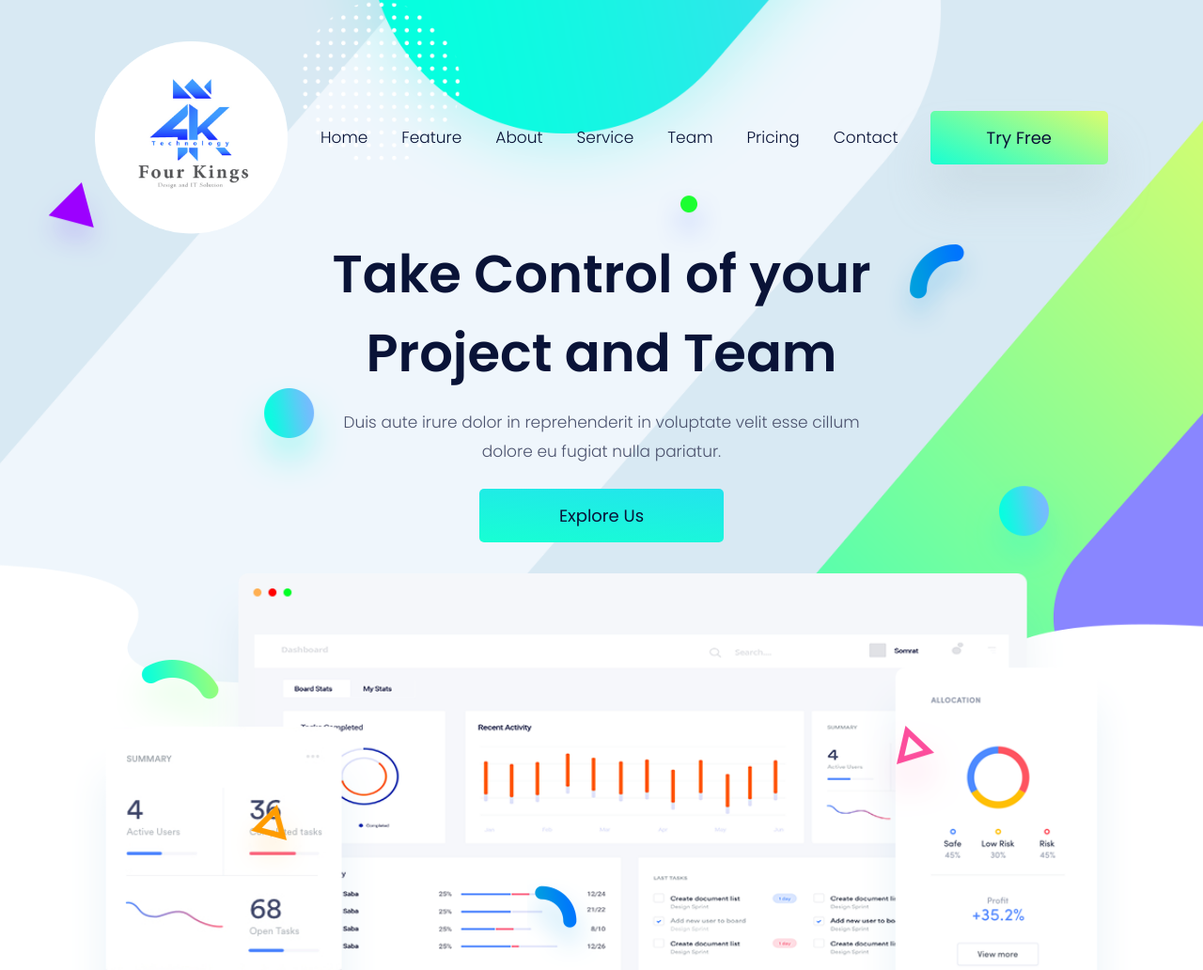
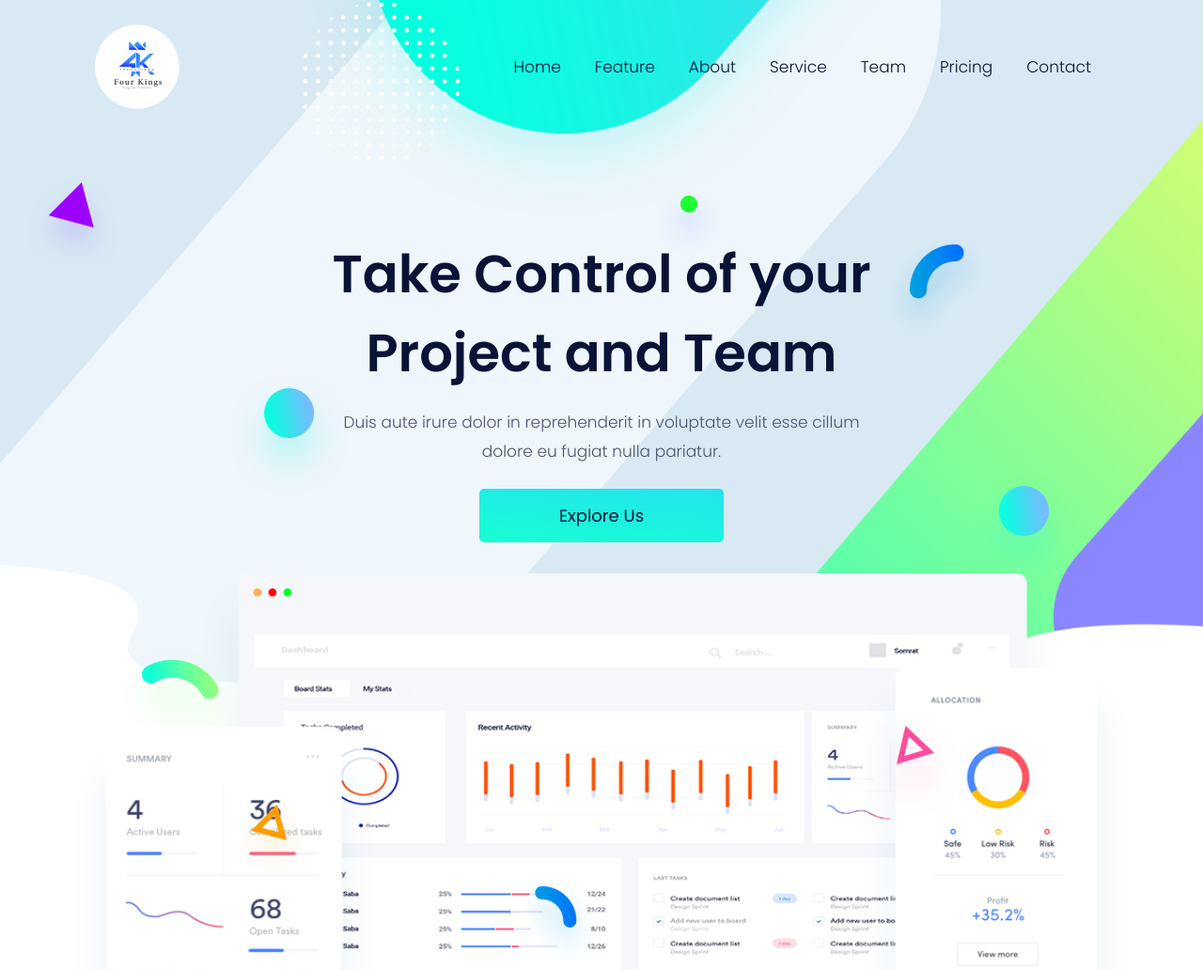
Before and after one commit to fourkingstechnology/profile-org, a plain HTML site: page index.html in a window 1280 px wide. Shown: the top 1032 px of the page at 94% size. Drawn offline with Linux system fonts and the light colour scheme.

Commit message:
update logo

```diff
--- a/index.html
+++ b/index.html
@@ -36,8 +36,10 @@
 <!-- navigation -->
 <section class="fixed-top navigation">
   <div class="container">
-    <nav class="navbar navbar-expand-lg navbar-light">
-      <a class="navbar-brand" href="index.html"><img src="images/4k.png" class="img-fluid" alt="logo"></a>
+    <nav class="navbar navbar-expand-md navbar-light">
+      <a class="navbar-brand" href="index.html">
+        <img src="images/4k.png" class="img-fluid" style="width: 90px;" alt="logo">
+      </a>
       <button class="navbar-toggler border-0" type="button" data-toggle="collapse" data-target="#navbar" aria-controls="navbar"
         aria-expanded="false" aria-label="Toggle navigation">
         <span class="navbar-toggler-icon"></span>
@@ -67,7 +69,8 @@
             <a class="nav-link" href="contact.html">Contact</a>
           </li>
         </ul>
-        <a href="#" class="btn btn-primary ml-lg-3 primary-shadow">Try Free</a>
+        <!-- <a href="#" class="btn btn-primary ml-lg-3 primary-shadow">Try Free</a> -->
+        <!-- <a href="#" class="btn btn-primary">Contact Us</a> -->
       </div>
     </nav>
   </div>
```
